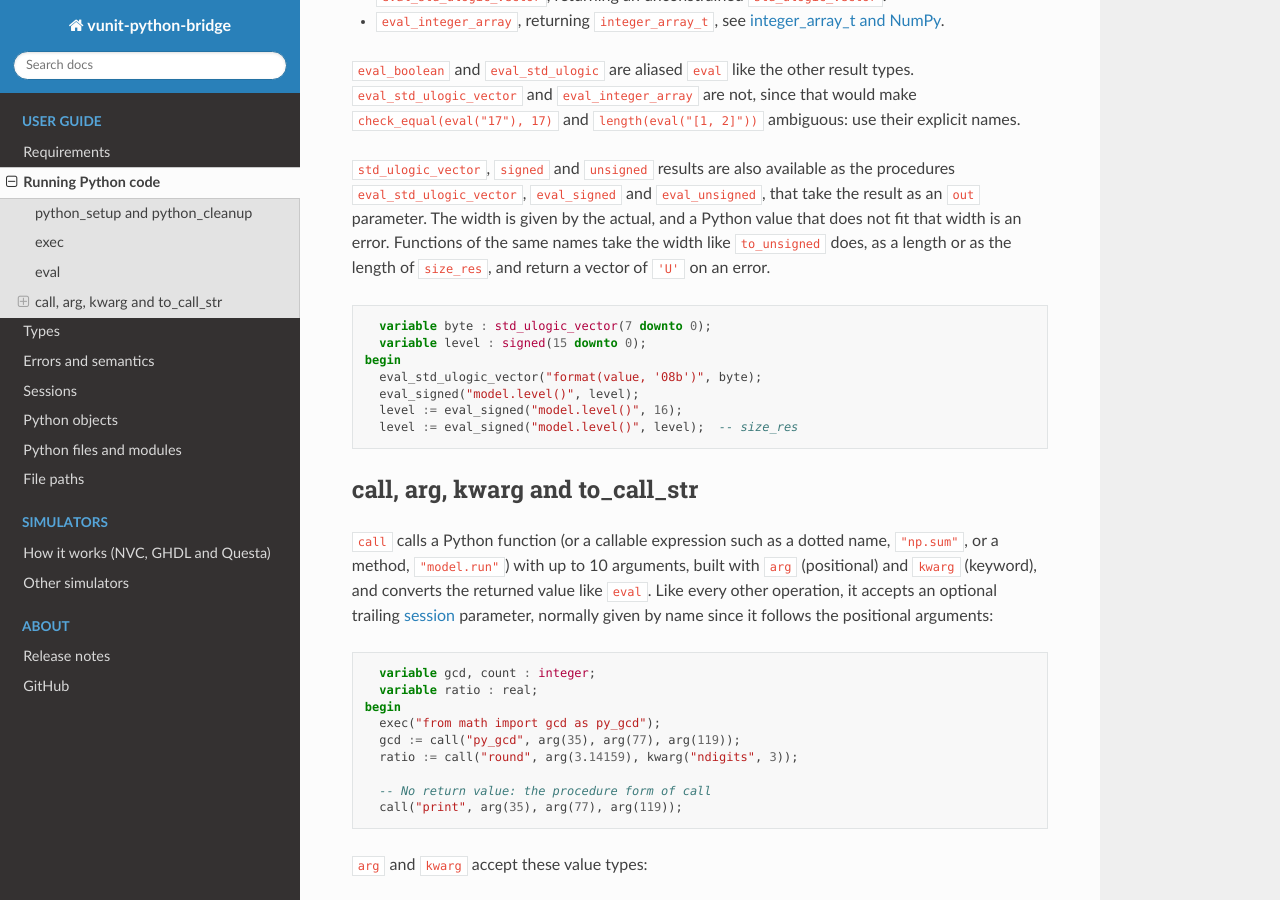
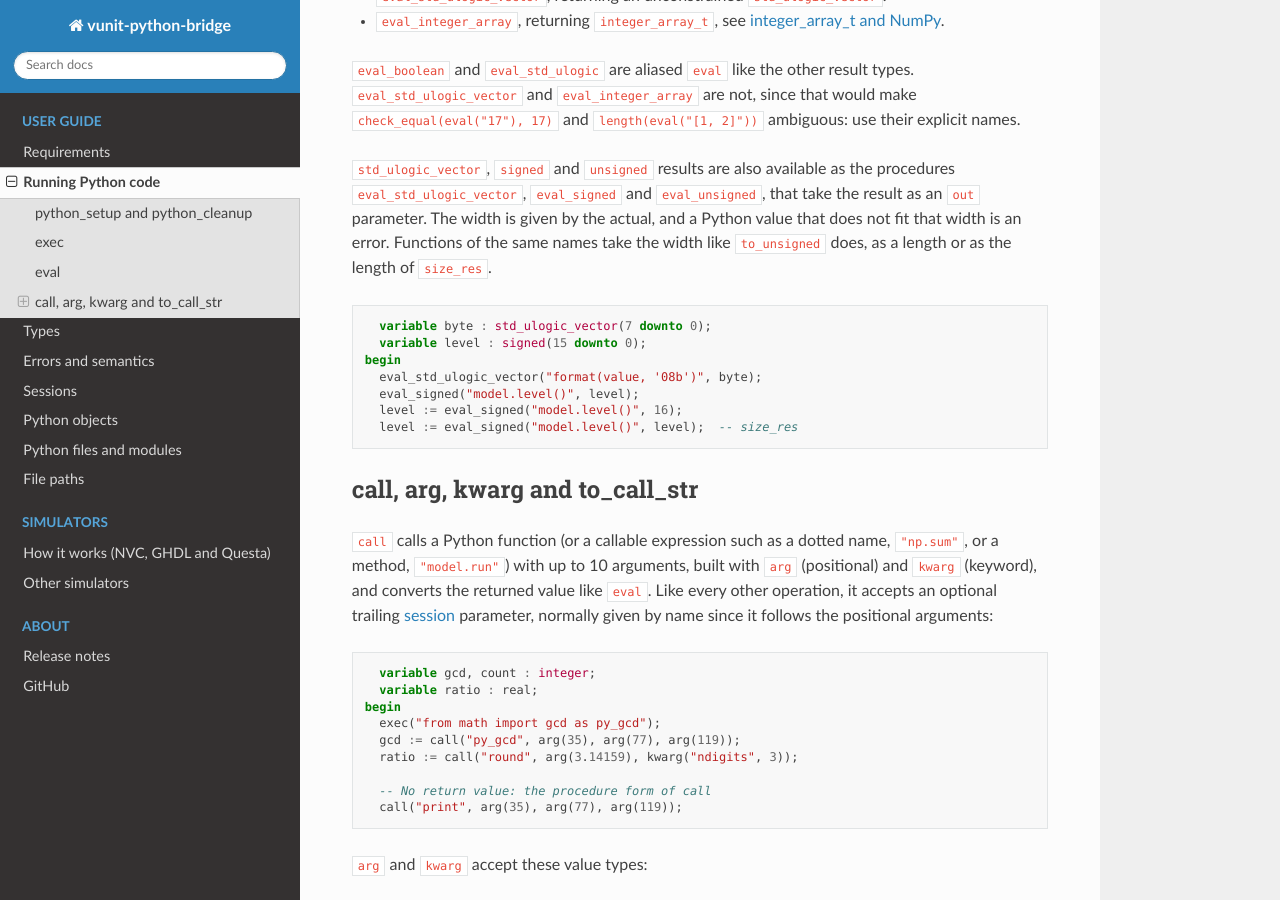
Before and after one commit to VUnit/vunit-python-bridge, a Sphinx documentation site: the page built from docs/running_code.rst, in a window 1280 px wide and 900 px high, scrolled down 2065 px. Built offline with Sphinx 7.4.7 and the Read the Docs theme 3.1.0, drawn with Linux system fonts in a browser that asks for light colours; pages that are not in the unit, such as notebooks, are missing from menus; the version number is read from the project's files by our own code.

Commit message:
Leave the result of a failed sized function out of the docs
A failure stops the test before the function returns.

Co-Authored-By: Claude Opus 5.5 <noreply@anthropic.com>

```diff
--- a/docs/running_code.rst
+++ b/docs/running_code.rst
@@ -116,8 +116,7 @@ as the procedures ``eval_std_ulogic_vector``, ``eval_signed`` and
 ``eval_unsigned``, that take the result as an ``out`` parameter. The width is
 given by the actual, and a Python value that does not fit that width is an
 error. Functions of the same names take the width like ``to_unsigned`` does,
-as a length or as the length of ``size_res``, and return a vector of
-``'U'`` on an error.
+as a length or as the length of ``size_res``.
 
 .. code-block:: vhdl
 
```
